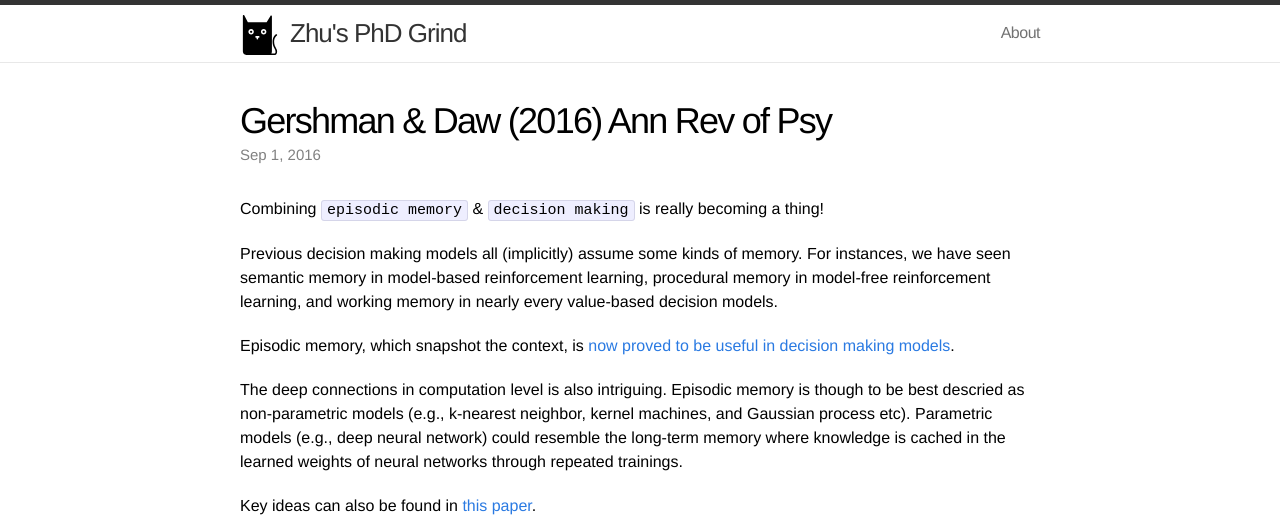
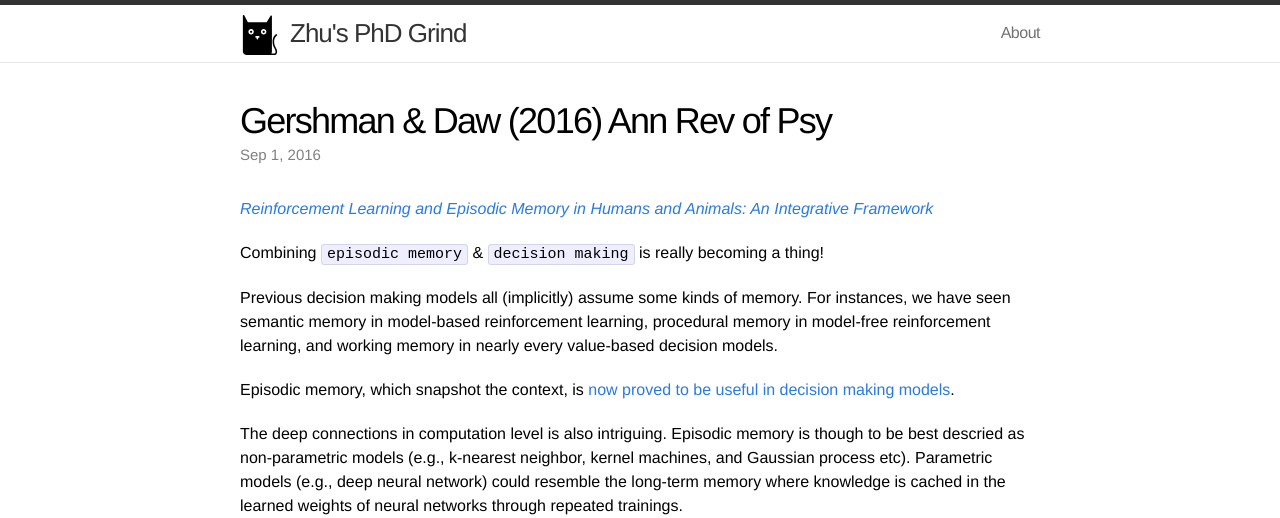
Before and after one commit to jianqiaozhu/jianqiaozhu.github.io, a Jekyll site: the page built from _posts/2016-09-01-Paper2.markdown, in a window 1280 px wide, cut to the strip 0-518 px from the top of the page. Built offline with Jekyll 4.4.1, drawn with Linux system fonts in a browser that asks for light colours; some of the changed text lies outside the part shown.

Commit message:
addPaperTitle

```diff
--- a/_posts/2016-08-31-Paper1.markdown
+++ b/_posts/2016-08-31-Paper1.markdown
@@ -7,7 +7,10 @@ date:   2016-08-31
 mathjax: true
 ---
 
-If you haven't yet read the [Science paper of `trolley problem` (the self-driving cars version)](http://science.sciencemag.org/content/352/6293/1573), here is the main things you need to know.
+[*The social dilemma of autonomous vehicles*](http://science.sciencemag.org/content/352/6293/1573)
+
+
+If you haven't yet read the [Science paper of `trolley problem` (the self-driving cars version), here is the main things you need to know.
 
 <img src="/images/paper1_1" style="width: 80%; height: 80%; margin-left: auto; margin-right: auto;">
 
--- a/_posts/2016-09-01-Paper2.markdown
+++ b/_posts/2016-09-01-Paper2.markdown
@@ -6,6 +6,9 @@ excerpt: "episodic memory, decision making, RL"
 date:   2016-09-01
 mathjax: true
 ---
+
+[*Reinforcement Learning and Episodic Memory in Humans and Animals: An Integrative Framework*](http://gershmanlab.webfactional.com/pubs/GershmanDaw17.pdf)
+
 
 Combining `episodic memory` & `decision making` is really becoming a thing!
 
@@ -18,7 +21,7 @@ The deep connections in computation level is also intriguing.
 Episodic memory is though to be best descried as non-parametric models (e.g., k-nearest neighbor, kernel machines, and Gaussian process etc).
 Parametric models (e.g., deep neural network) could resemble the long-term memory where knowledge is cached in the learned weights of neural networks through repeated trainings.
 
-Key ideas can also be found in [this paper](http://gershmanlab.webfactional.com/pubs/GershmanDaw17.pdf).
+Key ideas can also be found in the paper.
 
 <img src="/images/paper2_1" style="width: 80%; height: 80%; margin-left: auto; margin-right: auto;">
 
--- a/_posts/2016-09-02-Paper3.markdown
+++ b/_posts/2016-09-02-Paper3.markdown
@@ -7,7 +7,11 @@ date:   2016-09-02
 mathjax: true
 ---
 
-[Prosocial learning area was identified in the brain](http://www.pnas.org/content/113/35/9763) thanks to reinforcement learning modeling.
+
+[*Neurocomputational mechanisms of prosocial learning and links to empathy*](http://www.pnas.org/content/113/35/9763)
+
+
+Prosocial learning area was identified in the brain thanks to reinforcement learning modeling.
 The experiment is the basic 2-alternative forced task; one option has 75% reward rate and the other has 25% reward rate.
 Participants don't know which option has higher reward rate at the beginning, and therefore they must learn by repeatedly sampling from experiences.
 
--- a/_posts/2016-09-03-Paper4.markdown
+++ b/_posts/2016-09-03-Paper4.markdown
@@ -7,7 +7,9 @@ date:   2016-09-03
 mathjax: true
 ---
 
-[This theory paper](http://www.sciencedirect.com/science/article/pii/S0167268115002838) draws my attentions becauses it provides a new perspective to understand curious behaviors which I am particularly interested to study.
+[*The under-appreciated drive for sense-making*](http://www.sciencedirect.com/science/article/pii/S0167268115002838)
+
+This theory paper draws my attentions becauses it provides a new perspective to understand curious behaviors which I am particularly interested to study.
 
 The new perspective is `sense-making` (by words, it is about how organisms make sense of the environment).
 Sense-making is well-studied by Gestalts psychologists and it was considered as a drive that motivates organisms to establish a more simple representation of the world.
--- a/_posts/2016-09-04-Paper5.markdown
+++ b/_posts/2016-09-04-Paper5.markdown
@@ -7,7 +7,9 @@ date:   2016-09-04
 mathjax: true
 ---
 
-I was first introduced to emotion/affective computing literature by [this IJCAI paper](http://www.ijcai.org/Proceedings/16/Papers/125.pdf).
+[*Fear and Hope Emerge from Anticipation in Model-Based Reinforcement Learning*](http://www.ijcai.org/Proceedings/16/Papers/125.pdf)
+
+I was first introduced to emotion/affective computing literature by this IJCAI 2016 paper.
 
 It is not novel to combine emotions and decision making.
 Scientists have a long history of affective decision making researches.
--- a/_posts/2016-09-05-Paper6.markdown
+++ b/_posts/2016-09-05-Paper6.markdown
@@ -1,15 +1,17 @@
 ---
 layout: post
 comments: false
-title:  "Charpentier, Sharot et al (2016) Psy Sci"
+title:  "Charpentier, Sharot et al. (2016) Psy Sci"
 excerpt: "emotion, affective decision making"
 date:   2016-09-05
 mathjax: true
 ---
 
+[*Models of Affective Decision Making: How Do Feelings Predict Choice?*](http://pss.sagepub.com/content/27/6/763.full)
+
 
 I wish to survey the `affective decision making` literature.
-[This paper](http://pss.sagepub.com/content/27/6/763.full) may represents one of the most cutting-edge affective decision making models
+This paper may represents one of the most cutting-edge affective decision making models
 
 The authors connect the idea of "feelings govern choice" to the prospect theory (K&T, 1979; 1992);
 that is, the subjective utility is a proxy for feelings, which in turn govern choice.
```
